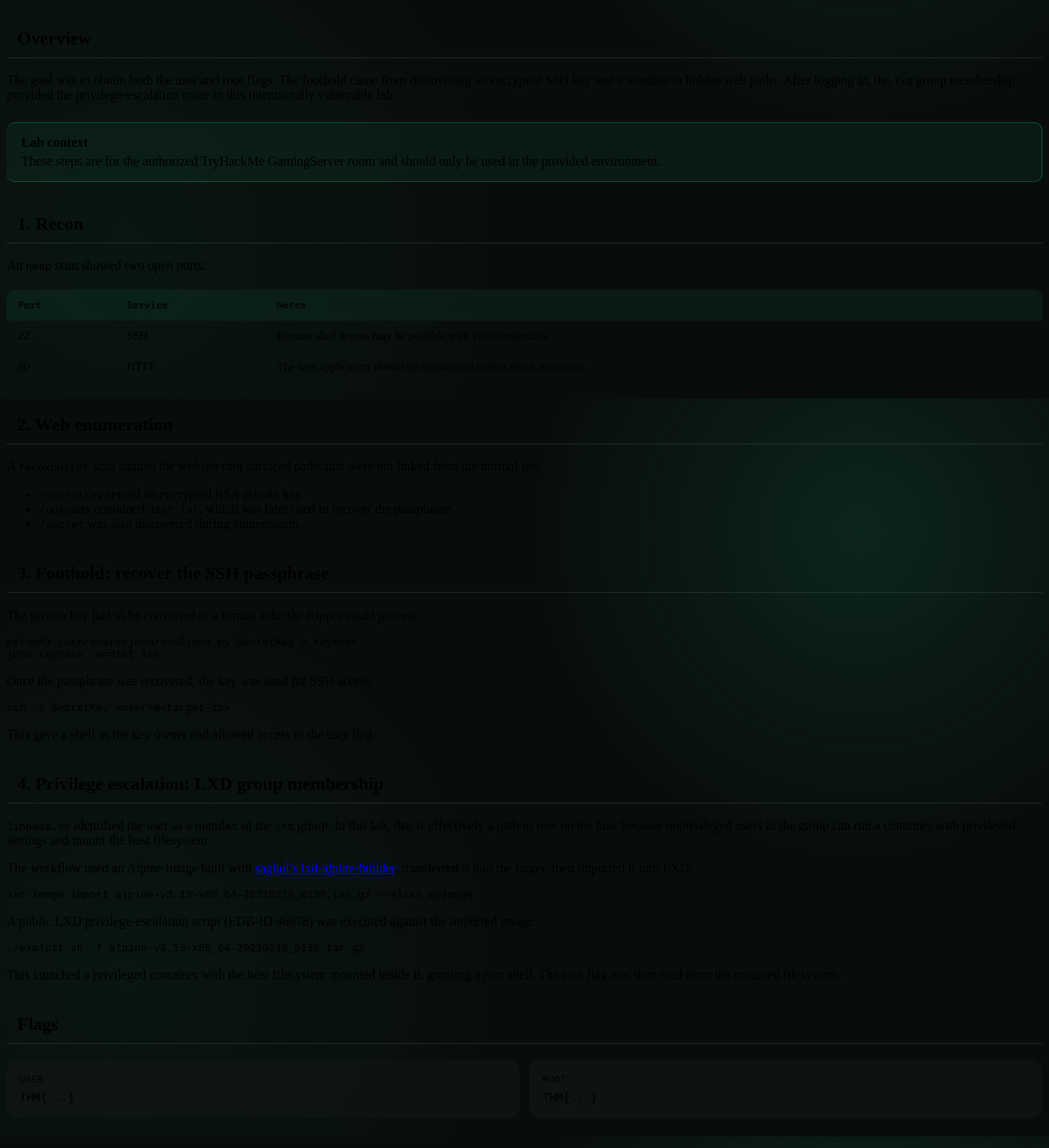
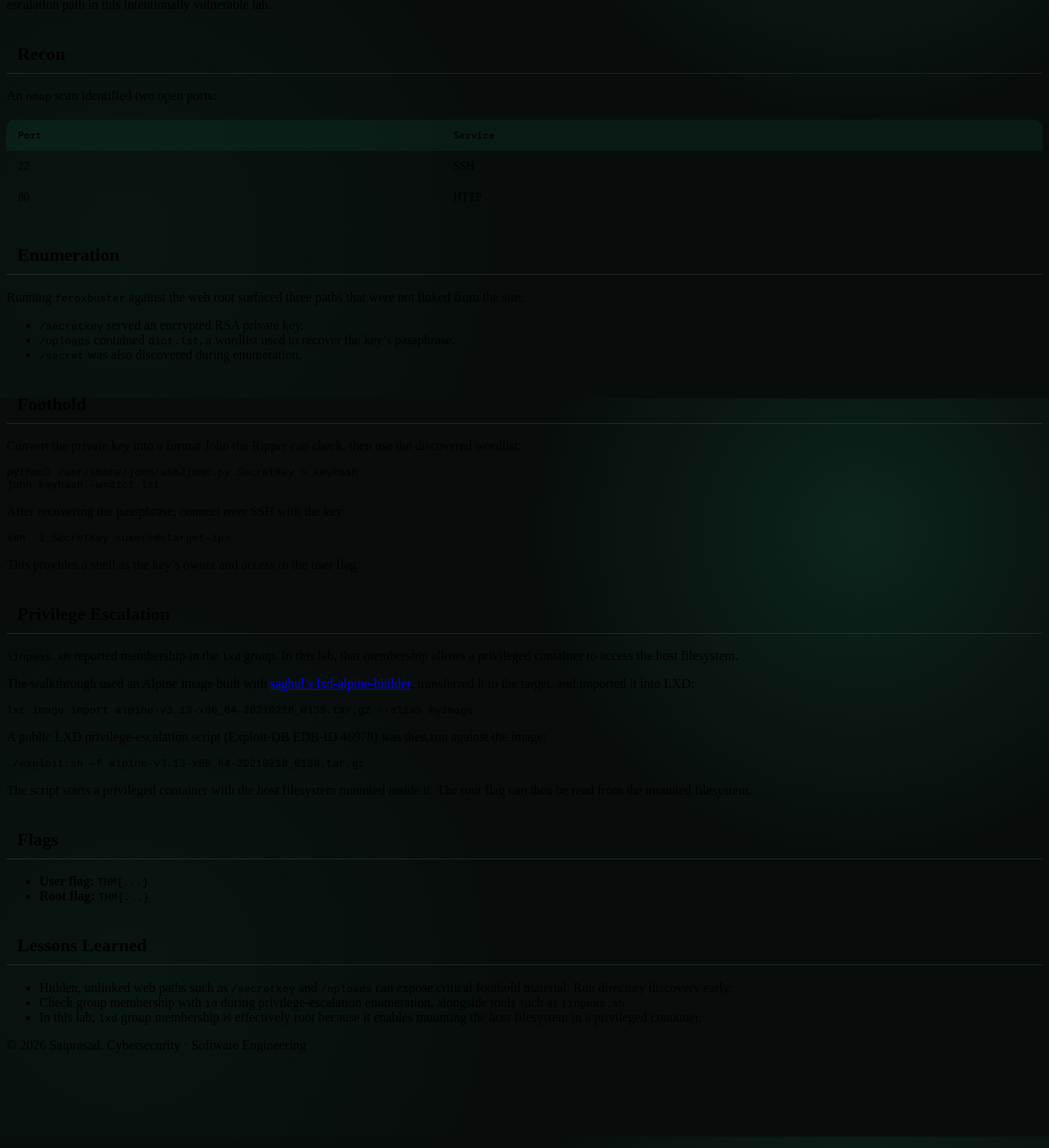
Before and after one commit to saiprasadsp/saiprasadsp.github.io, a Jekyll site: the page built from gamingserver.md, in a window 1280 px wide and 1400 px high, scrolled down 414 px. Shown: the whole window at 82% size. Built offline with Jekyll 4.4.1, drawn with Linux system fonts in a browser that asks for light colours; after the commit the page ends 1706 px from its top, so only the background shows below that; some of the changed text lies outside the part shown.

Commit message:
Format GamingServer walkthrough to match standard site pages

````diff
--- a/gamingserver.md
+++ b/gamingserver.md
@@ -5,85 +5,74 @@ page_class: walkthrough
 permalink: /gamingserver
 ---
 
-<header class="walkthrough-intro">
-  <p class="walkthrough-kicker">TryHackMe · Room walkthrough</p>
-  <p class="walkthrough-deck">A guided path from initial discovery to the user and root flags, with the key findings and commands grouped by stage.</p>
-  <p class="walkthrough-meta"><span>Updated Nov 12, 2026</span><span>Written by @Otter</span></p>
-</header>
-
-<div class="walkthrough-summary" aria-label="Walkthrough summary">
-  <div><span class="summary-label">Target</span><strong>GamingServer</strong></div>
-  <div><span class="summary-label">Open services</span><strong>SSH · HTTP</strong></div>
-  <div><span class="summary-label">Attack path</span><strong>Web discovery → SSH → LXD</strong></div>
-</div>
+*Nov 12, 2026 · @Otter*
 
 ## Overview
 
-The goal was to obtain both the user and root flags. The foothold came from discovering an encrypted SSH key and a wordlist in hidden web paths. After logging in, the `lxd` group membership provided the privilege-escalation route in this intentionally vulnerable lab.
+**Room:** GamingServer (TryHackMe)
+**Goal:** Obtain the user and root flags.
 
-<div class="walkthrough-notice"><strong>Lab context</strong><p>These steps are for the authorized TryHackMe GamingServer room and should only be used in the provided environment.</p></div>
+The foothold comes from discovering an encrypted SSH key and its passphrase wordlist in unlinked web paths. After gaining SSH access, membership in the `lxd` group provides the privilege-escalation path in this intentionally vulnerable lab.
 
-## 1. Recon
+## Recon
 
-An `nmap` scan showed two open ports:
+An `nmap` scan identified two open ports:
 
-| Port | Service | Notes |
-| --- | --- | --- |
-| 22 | SSH | Remote shell access may be possible with valid credentials. |
-| 80 | HTTP | The web application should be enumerated before attack execution. |
+| Port | Service |
+| --- | --- |
+| 22 | SSH |
+| 80 | HTTP |
 
-## 2. Web enumeration
+## Enumeration
 
-A `feroxbuster` scan against the website root surfaced paths that were not linked from the normal site:
+Running `feroxbuster` against the web root surfaced three paths that were not linked from the site:
 
 - `/secretkey` served an encrypted RSA private key.
-- `/uploads` contained `dict.lst`, which was later used to recover the passphrase.
+- `/uploads` contained `dict.lst`, a wordlist used to recover the key's passphrase.
 - `/secret` was also discovered during enumeration.
 
-## 3. Foothold: recover the SSH passphrase
+## Foothold
 
-The private key had to be converted to a format John the Ripper could process:
+Convert the private key into a format John the Ripper can check, then use the discovered wordlist:
 
 ```bash
 python3 /usr/share/john/ssh2john.py SecretKey > keyhash
 john keyhash -w=dict.lst
 ```
 
-Once the passphrase was recovered, the key was used for SSH access:
+After recovering the passphrase, connect over SSH with the key:
 
 ```bash
 ssh -i SecretKey <user>@<target-ip>
 ```
 
-This gave a shell as the key owner and allowed access to the user flag.
+This provides a shell as the key's owner and access to the user flag.
 
-## 4. Privilege escalation: LXD group membership
+## Privilege Escalation
 
-`linpeas.sh` identified the user as a member of the `lxd` group. In this lab, that is effectively a path to root on the host because unprivileged users in the group can run a container with privileged settings and mount the host filesystem.
+`linpeas.sh` reported membership in the `lxd` group. In this lab, that membership allows a privileged container to access the host filesystem.
 
-The workflow used an Alpine image built with [saghul's lxd-alpine-builder](https://raw.githubusercontent.com/saghul/lxd-alpine-builder/master/build-alpine), transferred it into the target, then imported it into LXD:
+The walkthrough used an Alpine image built with [saghul's lxd-alpine-builder](https://raw.githubusercontent.com/saghul/lxd-alpine-builder/master/build-alpine), transferred it to the target, and imported it into LXD:
 
 ```bash
 lxc image import alpine-v3.13-x86_64-20210218_0139.tar.gz --alias myimage
 ```
 
-A public LXD privilege-escalation script (EDB-ID 46978) was executed against the imported image:
+A public LXD privilege-escalation script (Exploit-DB EDB-ID 46978) was then run against the image:
 
 ```bash
 ./exploit.sh -f alpine-v3.13-x86_64-20210218_0139.tar.gz
 ```
 
-This launched a privileged container with the host filesystem mounted inside it, granting a root shell. The root flag was then read from the mounted filesystem.
+The script starts a privileged container with the host filesystem mounted inside it. The root flag can then be read from the mounted filesystem.
 
 ## Flags
 
-<div class="walkthrough-flags">
-  <div><span class="flag-label">User</span><code>THM{...}</code></div>
-  <div><span class="flag-label">Root</span><code>THM{...}</code></div>
-</div>
+- **User flag:** `THM{...}`
+- **Root flag:** `THM{...}`
 
-## Key takeaways
+## Lessons Learned
 
-- Hidden or unlinked web paths can hold the entire foothold chain.
-- `id` and group membership checks are fast, high-value privilege-escalation checks.
-- A user in `lxd` can become root in the lab environment when a privileged container is created.
+- Hidden, unlinked web paths such as `/secretkey` and `/uploads` can expose critical foothold material. Run directory discovery early.
+- Check group membership with `id` during privilege-escalation enumeration, alongside tools such as `linpeas.sh`.
+- In this lab, `lxd` group membership is effectively root because it enables mounting the host filesystem in a privileged container.
````
